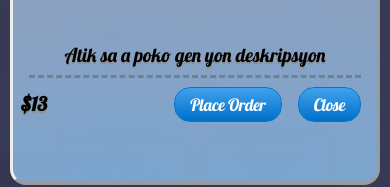
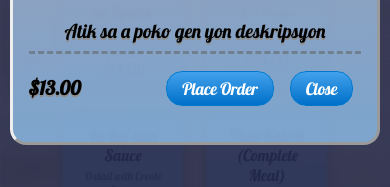
Before and after one commit to jluctamar/island-flavor, a React (Create React App) app: page /#/menu in a window 390 px wide. Both pictures are taken after a click on the element 123 px from the left and 472 px from the top of the page. Shown: the part 467-654 px from the top of the page. Built offline with nearby package versions, Linux system fonts and the light colour scheme.

Commit message:
minor css update to mobile view of Item detail component

```diff
--- a/src/components/MenuItemDetails.jsx
+++ b/src/components/MenuItemDetails.jsx
@@ -35,7 +35,12 @@ function MenuItemDetails(properties) {
                 </div>
 
                 <div className='action-container'>
-                    <div className='price'>${properties.selectedMenuItem.menuItem.price}</div>
+                    <div className='price'>
+                        {new Intl.NumberFormat("en-US", {
+                            style: "currency",
+                            currency: "USD"
+                        }).format(properties.selectedMenuItem.menuItem.price)}
+                    </div>
                     <div className='button-container'>
                         <form action={PLACE_ORDER_LINK}>
                             <button type="submit" className='btn'>Place Order</button>
@@ -196,13 +201,18 @@ const DetailsCard = styledComponents.div `
     @media only screen and (max-width: 767px) and (orientation: portrait) {
 
         width: 95%;
-        height: 460px;
+        height: 380px;
         justify-content: space-evenly;
 
 
         .img-container {
             width: 130px;
             height: 130px;
+        }
+
+        .lingo-set {
+            right: 16px;
+            top: -24px;
         }
 
         .menu-item-image {
@@ -226,6 +236,7 @@ const DetailsCard = styledComponents.div `
         }
 
         .action-container {
+            padding: 8px;
         }
 
         .price {
@@ -260,6 +271,10 @@ const DetailsCard = styledComponents.div `
             box-shadow: 7px 10px 19px rgb(0 0 0 / 50%);
         }
 
+        .lingo-set {
+            top: 0px;
+        }
+
         .menu-item-image {
             width: 90px;
             height: 90px;
@@ -291,5 +306,22 @@ const DetailsCard = styledComponents.div `
         margin-bottom: 0px;
         }
     }
+
+
+    @media only screen and (min-width: 768px ) and (max-width: 1023px) and (orientation: portrait) {
+
+
+    }
+
+
+    @media only screen and (min-width: 768px) and (max-width: 1023px) and (orientation: landscape) {
+        width: 470px;
+        height: 380px;
+
+        .lingo-set {
+            top: -16px;
+        }
+
+    }
 `
 export default MenuItemDetails
```
